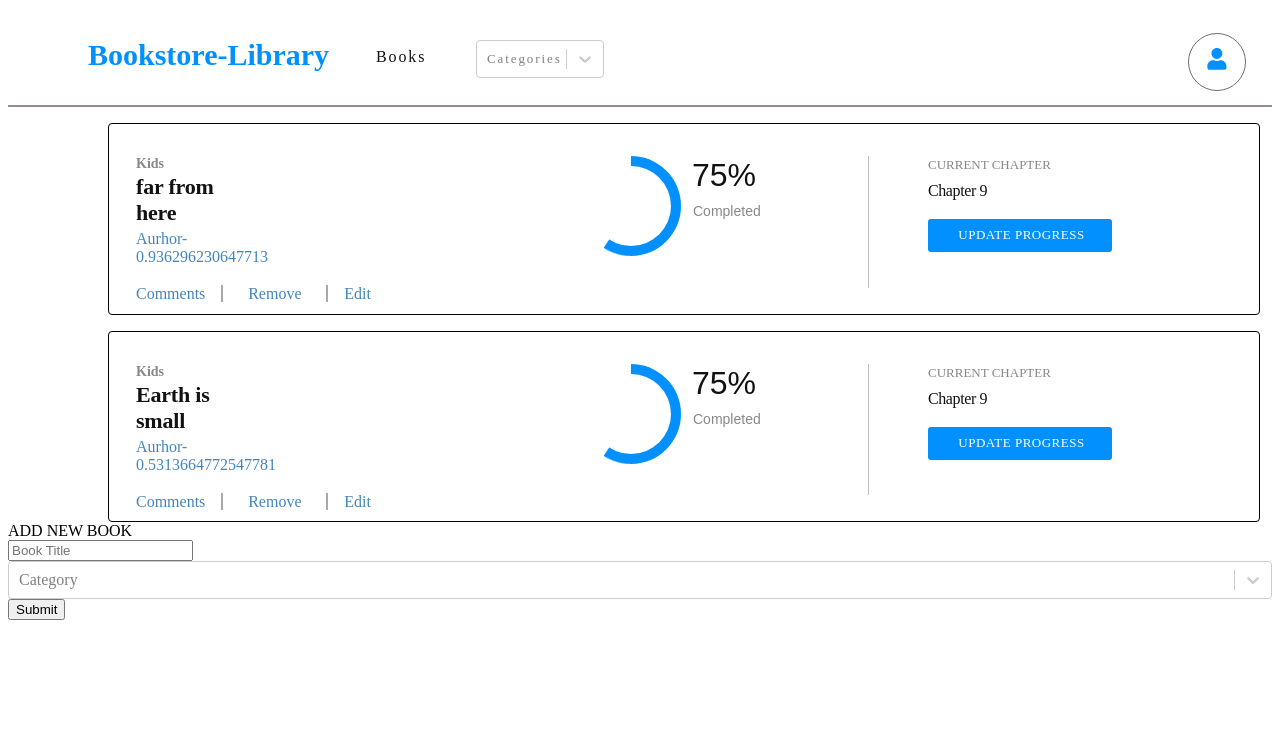
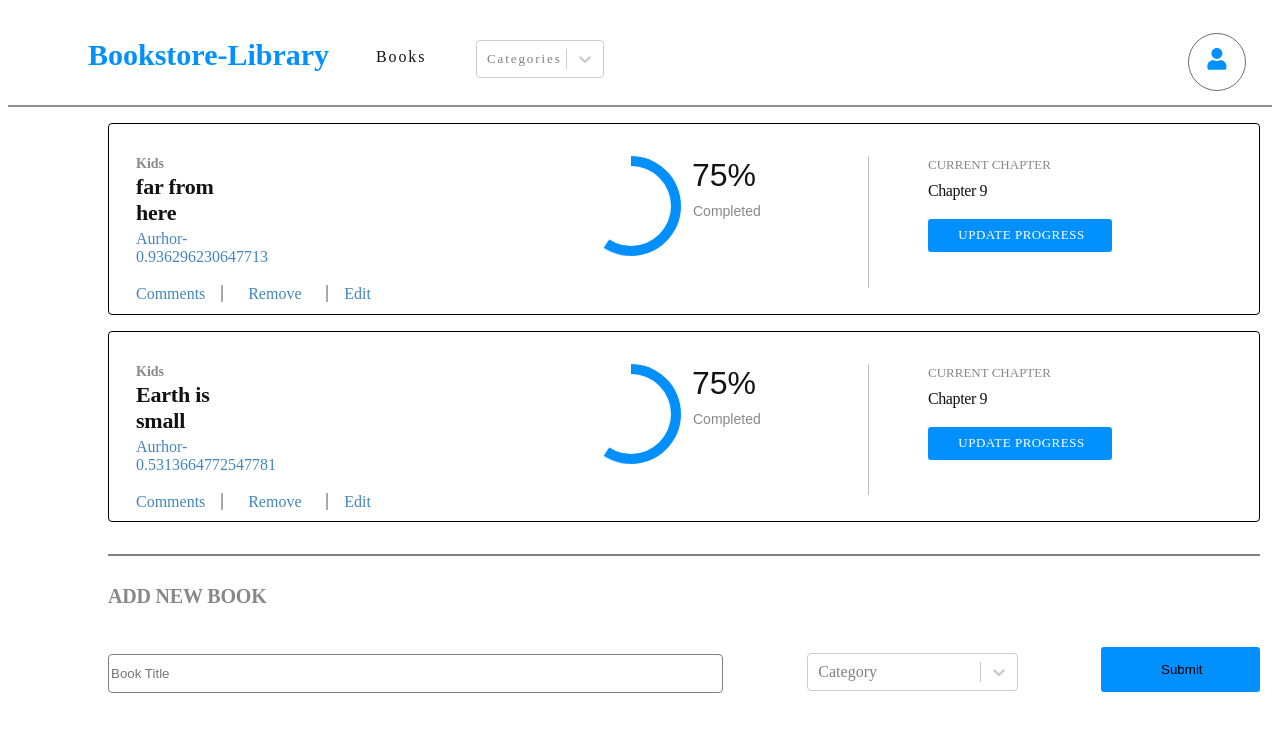
Before and after one commit to Deepakdanger/bookstore_library, a React (Create React App) app: page / in a window 1280 px wide. Shown: the top 732 px of the page. Built offline with nearby package versions, Linux system fonts and the light colour scheme.

Commit message:
Style the book form

```diff
--- a/src/App.css
+++ b/src/App.css
@@ -329,3 +329,58 @@ nav {
   text-align: center;
   color: #fff;
   }
+
+  .booklist1 {
+    border-top: solid 2px grey;
+    width: 72rem;
+  height: auto;
+  margin: 2rem 6.25rem 6rem;
+  }
+
+  .book_new {
+    width: 10.875rem;
+    height: 1.5rem;
+    margin: 1.813rem 32.75rem 1.188rem 0;
+    font-family: Montserrat;
+    font-size: 1.25rem;
+    font-weight: bold;
+    font-stretch: normal;
+    font-style: normal;
+    line-height: normal;
+    letter-spacing: -0.18px;
+    color: #888;
+  }
+
+  form {
+    display: flex;
+    width: 100%;
+  }
+
+  .input_book1 {
+    width: 46rem;
+  height: 2.213rem;
+  margin: 1.588rem 2.125rem 0 0;
+  border-radius: 4px;
+  border: solid 1px grey;
+  background-color: #fff;
+  }
+
+  .input_category {
+    width: 17.813rem;
+  height: 2.813rem;
+  margin: 1.188rem 2.125rem 0;
+  padding: 0.375rem 0.938rem 0.563rem 1rem;
+  border-radius: 4px;
+  border: solid 1px var(--white);
+  background-color: #fff;
+  }
+
+  .add_book {
+    width: 11.5rem;
+  height: 2.813rem;
+  margin: 1.188rem 0 0 2.125rem;
+  padding: 0.801rem 1.188rem 0.886rem 1.375rem;
+  border-radius: 3px;
+  border: none;
+  background-color: #0290ff;
+  }
```
